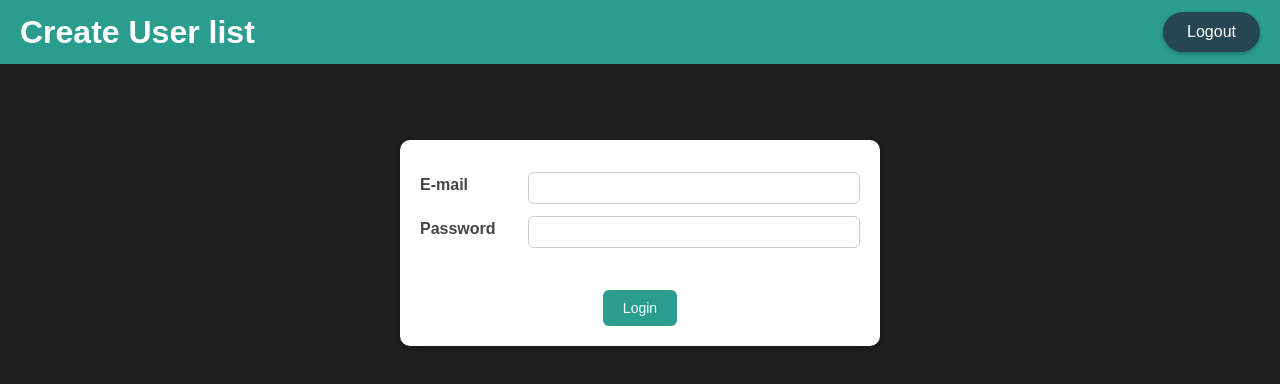
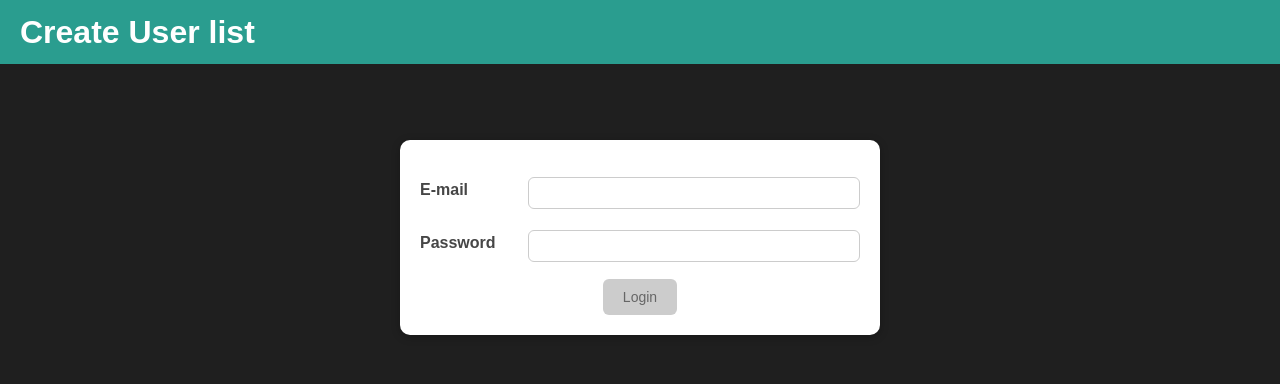
Before and after one commit to nbenlin/react-form-validation-with-error-modal, a React (Create React App) app: page / in a window 1280 px wide. Shown: the top 384 px of the page. Built offline with nearby package versions, Linux system fonts and the light colour scheme.

Commit message:
add login and login validation

```diff
--- a/src/App.js
+++ b/src/App.js
@@ -5,10 +5,25 @@ import Login from "./components/Login/Login";
 
 const App = () => {
   const [isLoggedIn, setIsLoggedIn] = useState(false);
+
+  const loginHandler = (email, password) => {
+    setIsLoggedIn(true);
+  };
+
+  const logoutHandler = () => {
+    setIsLoggedIn(false);
+  };
+
   return (
     <Fragment>
-      <MainHeader />
-      <main>{isLoggedIn ? <Home /> : <Login />}</main>
+      <MainHeader isAuth={isLoggedIn} onLogout={logoutHandler} />
+      <main>
+        {isLoggedIn ? (
+          <Home onLogout={logoutHandler} />
+        ) : (
+          <Login onLogin={loginHandler} />
+        )}
+      </main>
     </Fragment>
   );
 };
--- a/src/components/Header/MainHeader/MainHeader.js
+++ b/src/components/Header/MainHeader/MainHeader.js
@@ -6,7 +6,7 @@ const MainHeader = (props) => {
   return (
     <header className={classes["main-header"]}>
       <h1>Create User list</h1>
-      <Navigation />
+      <Navigation isLoggedIn={props.isAuth} onLogout={props.onLogout} />
     </header>
   );
 };
--- a/src/components/Header/Navigation/Navigation.js
+++ b/src/components/Header/Navigation/Navigation.js
@@ -2,13 +2,15 @@ import React from "react";
 import classes from "./Navigation.module.css";
 import Button from "../../UI/Button/Button";
 
-const Navigation = () => {
+const Navigation = (props) => {
   return (
     <nav className={classes.nav}>
       <ul>
-        <li>
-          <Button>Logout</Button>
-        </li>
+        {props.isLoggedIn && (
+          <li>
+            <Button onClick={props.onLogout}>Logout</Button>
+          </li>
+        )}
       </ul>
     </nav>
   );
--- a/src/components/Login/Login.js
+++ b/src/components/Login/Login.js
@@ -1,25 +1,96 @@
-import React from "react";
+import React, { useState, useEffect } from "react";
 import Card from "../UI/Card/Card";
 import Button from "../UI/Button/Button";
 import classes from "./Login.module.css";
+import useInput from "../Hooks/use-input";
+
+const isEmailCorrect = (value) => value.includes("@");
+const isPasswordCorrect = (value) => value.trim().length > 6;
 
 const Login = (props) => {
+  const {
+    value: enteredUserEmail,
+    isValid: userEmailIsValid,
+    hasError: userEmailHasError,
+    valueChangeHandler: userEmailChangeHandler,
+    inputBlurHandler: userEmailBlurHandler,
+    reset: resetUserEmail,
+  } = useInput(isEmailCorrect);
+  const {
+    value: enteredUserPassword,
+    isValid: userPasswordIsValid,
+    hasError: userPasswordHasError,
+    valueChangeHandler: userPasswordChangeHandler,
+    inputBlurHandler: userPasswordBlurHandler,
+    reset: resetUserPassword,
+  } = useInput(isPasswordCorrect);
+  const [formIsValid, setFormIsValid] = useState(false);
+
+  useEffect(() => {
+    const identifier = setTimeout(() => {
+      console.log("Checking form validity!");
+      setFormIsValid(userEmailIsValid && userPasswordIsValid);
+    }, 500);
+    return () => {
+      console.log("CLEANUP");
+      clearTimeout(identifier);
+    };
+  }, [userEmailIsValid, userPasswordIsValid]);
+
+  const loginFormSubmittingHandler = (event) => {
+    event.preventDefault();
+    if (!formIsValid) return;
+    props.onLogin();
+    resetUserEmail();
+    resetUserPassword();
+  };
+
   return (
+    <React.Fragment>
       <Card className={classes.login}>
-      <form>
-        <div className={`${classes.control}`}>
+        <form onSubmit={loginFormSubmittingHandler}>
+          <div
+            className={`${classes.control} ${
+              userEmailHasError === true ? classes.invalid : ""
+            }`}
+          >
             <label htmlFor="email">E-mail</label>
-          <input type="text" id="email" />
+            <input
+              type="text"
+              id="email"
+              onChange={userEmailChangeHandler}
+              onBlur={userEmailBlurHandler}
+              value={enteredUserEmail}
+            />
+            {userEmailHasError && (
+              <p className={classes.error}>Please check your e-mail.</p>
+            )}
           </div>
-        <div className={`${classes.control}`}>
+          <div
+            className={`${classes.control} ${
+              userPasswordHasError === true ? classes.invalid : ""
+            }`}
+          >
             <label htmlFor="password">Password</label>
-          <input type="password" id="password" />
+            <input
+              type="password"
+              id="password"
+              onChange={userPasswordChangeHandler}
+              onBlur={userPasswordBlurHandler}
+              value={enteredUserPassword}
+            />
+            {userPasswordHasError && (
+              <p className={classes.error}>Please check your password.</p>
+            )}
           </div>
           <div className={classes.actions}>
-          <Button>Login</Button>
+            <Button type="submit" disabled={!formIsValid}>
+              Login
+            </Button>
           </div>
         </form>
       </Card>
+    </React.Fragment>
   );
 };
 
--- a/src/components/Login/Login.module.css
+++ b/src/components/Login/Login.module.css
@@ -6,10 +6,11 @@
 }
 
 .control {
-  margin: 12px 0;
+  margin: 13px 0;
   display: flex;
   align-items: stretch;
   flex-direction: column;
+  padding: 4px 0;
 }
 
 .control label,
@@ -47,6 +48,17 @@
   text-align: center;
 }
 
+.actions button {
+  margin: 0;
+}
+
+.error {
+  position: fixed;
+  color: #b40e0e;
+  font-size: 12px;
+  margin: 50px 0 0 120px;
+}
+
 @media (min-width: 768px) {
   .control {
     align-items: center;
--- a/src/components/UI/Button/Button.js
+++ b/src/components/UI/Button/Button.js
@@ -7,6 +7,7 @@ const Button = (props) => {
       className={`${classes.button} ${props.className}`}
       onClick={props.onClick}
       type={props.type || "button"}
+      disabled={props.disabled}
     >
       {props.children}
     </button>
--- a/src/components/UI/Button/Button.module.css
+++ b/src/components/UI/Button/Button.module.css
@@ -13,3 +13,13 @@
 .button:hover {
   transform: scale(1.02);
 }
+
+button:disabled,
+button:focus:disabled,
+button:hover:disabled,
+button:active:disabled {
+  background: #ccc;
+  border-color: #ccc;
+  color: #666666;
+  cursor: not-allowed;
+}
--- a/src/components/User/Add/AddUser.js
+++ b/src/components/User/Add/AddUser.js
@@ -95,7 +95,7 @@ const AddUser = (props) => {
       )}
       <Card className={classes.input}>
         <form onSubmit={formSubmittingHandler}>
-          <div className={nameHasError && classes.invalid}>
+          <div className={nameHasError ? classes.invalid : ""}>
             <div className={classes.inputItem}>
               <label htmlFor="name">First name</label>
               <input
@@ -110,7 +110,7 @@ const AddUser = (props) => {
               <p className={classes.error}>Name must be not empty.</p>
             )}
           </div>
-          <div className={surnameHasError && classes.invalid}>
+          <div className={surnameHasError ? classes.invalid : ""}>
             <div className={classes.inputItem}>
               <label htmlFor="surname">Last name</label>
               <input
@@ -126,7 +126,7 @@ const AddUser = (props) => {
             )}
           </div>
 
-          <div className={emailHasError && classes.invalid}>
+          <div className={emailHasError ? classes.invalid : ""}>
             <div className={classes.inputItem}>
               <label htmlFor="email">E-mail</label>
               <input
@@ -142,7 +142,7 @@ const AddUser = (props) => {
             )}
           </div>
 
-          <div className={passwordHasError && classes.invalid}>
+          <div className={passwordHasError ? classes.invalid : ""}>
             <div className={classes.inputItem}>
               <label htmlFor="password">Password</label>
               <input
@@ -157,7 +157,7 @@ const AddUser = (props) => {
               <p className={classes.error}>Password must be not empty.</p>
             )}
           </div>
-          <div className={phoneHasError && classes.invalid}>
+          <div className={phoneHasError ? classes.invalid : ""}>
             <div className={classes.inputItem}>
               <label htmlFor="phone">Telephone</label>
               <input
```
Lines whose indentation alone changed are shown as unchanged.
